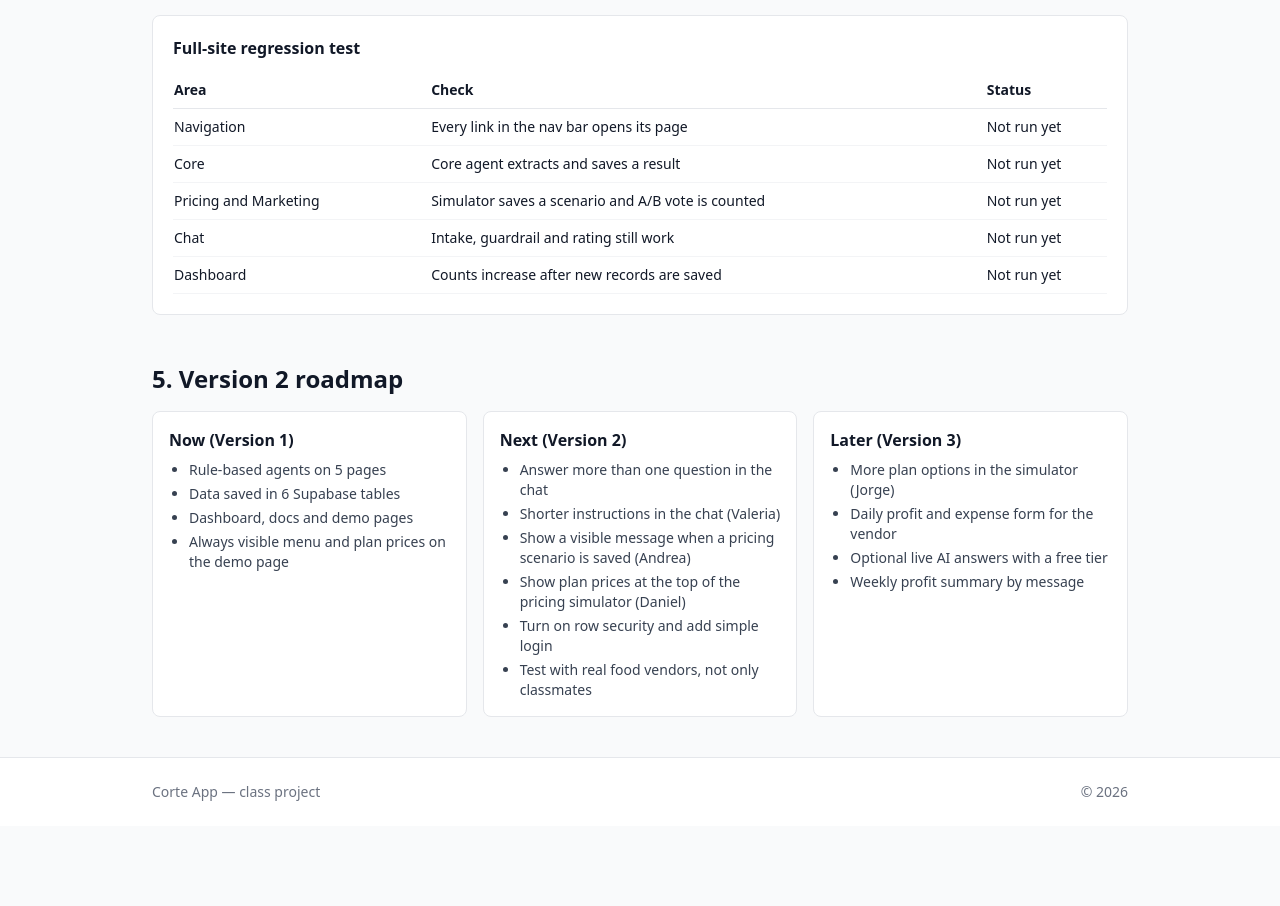
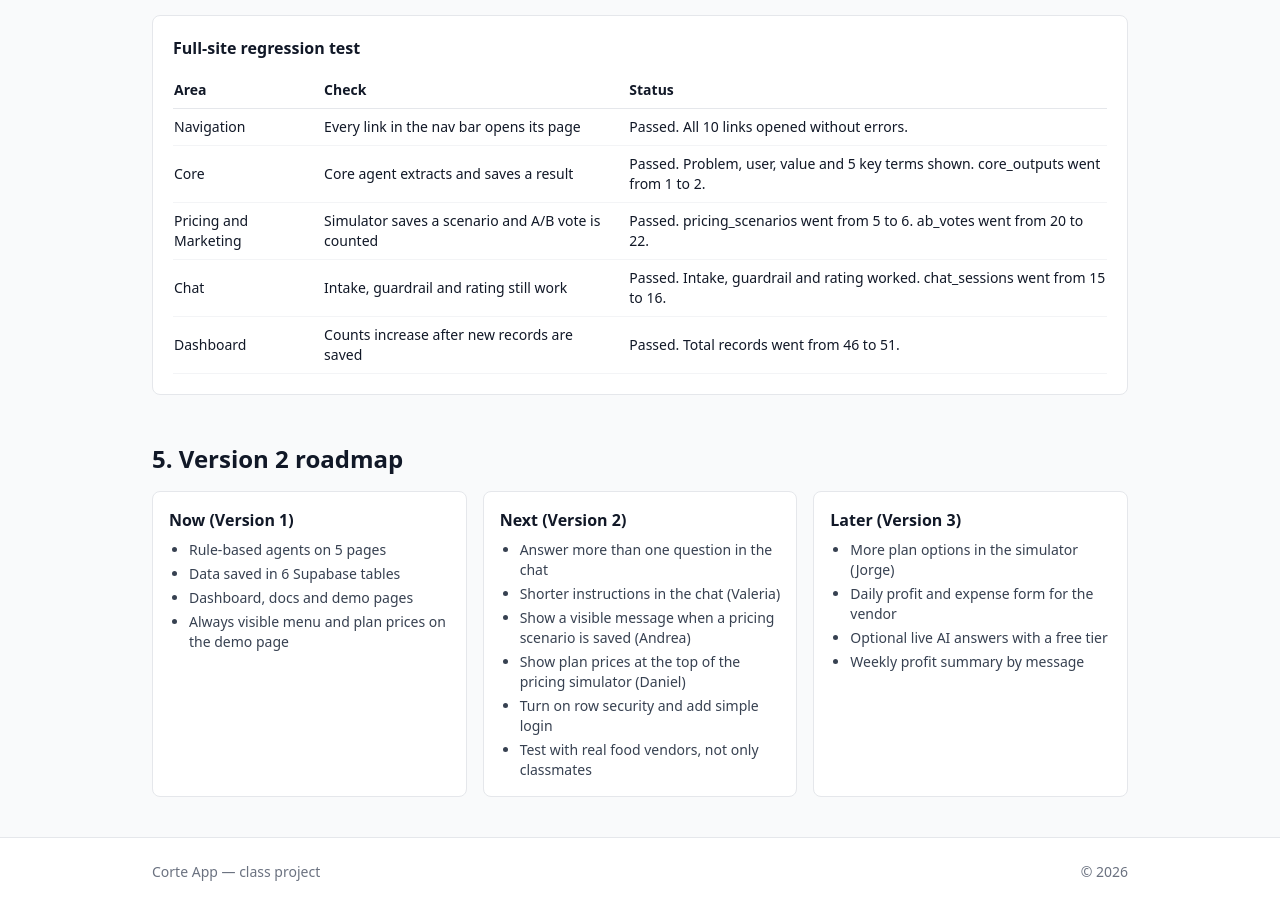
Before and after one commit to emilianosuarezamezcua-a11y/corte-appp, a Next.js app in the folder corte-app/: page /demo in a window 1280 px wide. Shown: the part 3607-4513 px from the top of the page. Before the commit the page ends 4433 px from the top, so only its background shows below. Built offline with nearby package versions, Linux system fonts and the light colour scheme.

Commit message:
Add regression test results to demo page

```diff
--- a/corte-app/app/demo/demoData.js
+++ b/corte-app/app/demo/demoData.js
@@ -55,10 +55,11 @@ export const TESTERS = [
   { name: 'Andrea', task: 'Tried chat and pricing', feedback: 'Doubted if the simulator saved changes to the database automatically. Would add a visual notice when data is saved to Supabase.', change: 'No change this week. Added to the Version 2 roadmap.' },
 ];
 
+// Regression test run on the live site on Nov 13, 2026 after the last deploy.
 export const REGRESSION = [
-  { area: 'Navigation', check: 'Every link in the nav bar opens its page', status: 'Not run yet' },
-  { area: 'Core', check: 'Core agent extracts and saves a result', status: 'Not run yet' },
-  { area: 'Pricing and Marketing', check: 'Simulator saves a scenario and A/B vote is counted', status: 'Not run yet' },
-  { area: 'Chat', check: 'Intake, guardrail and rating still work', status: 'Not run yet' },
-  { area: 'Dashboard', check: 'Counts increase after new records are saved', status: 'Not run yet' },
+  { area: 'Navigation', check: 'Every link in the nav bar opens its page', status: 'Passed. All 10 links opened without errors.' },
+  { area: 'Core', check: 'Core agent extracts and saves a result', status: 'Passed. Problem, user, value and 5 key terms shown. core_outputs went from 1 to 2.' },
+  { area: 'Pricing and Marketing', check: 'Simulator saves a scenario and A/B vote is counted', status: 'Passed. pricing_scenarios went from 5 to 6. ab_votes went from 20 to 22.' },
+  { area: 'Chat', check: 'Intake, guardrail and rating still work', status: 'Passed. Intake, guardrail and rating worked. chat_sessions went from 15 to 16.' },
+  { area: 'Dashboard', check: 'Counts increase after new records are saved', status: 'Passed. Total records went from 46 to 51.' },
 ];
```
